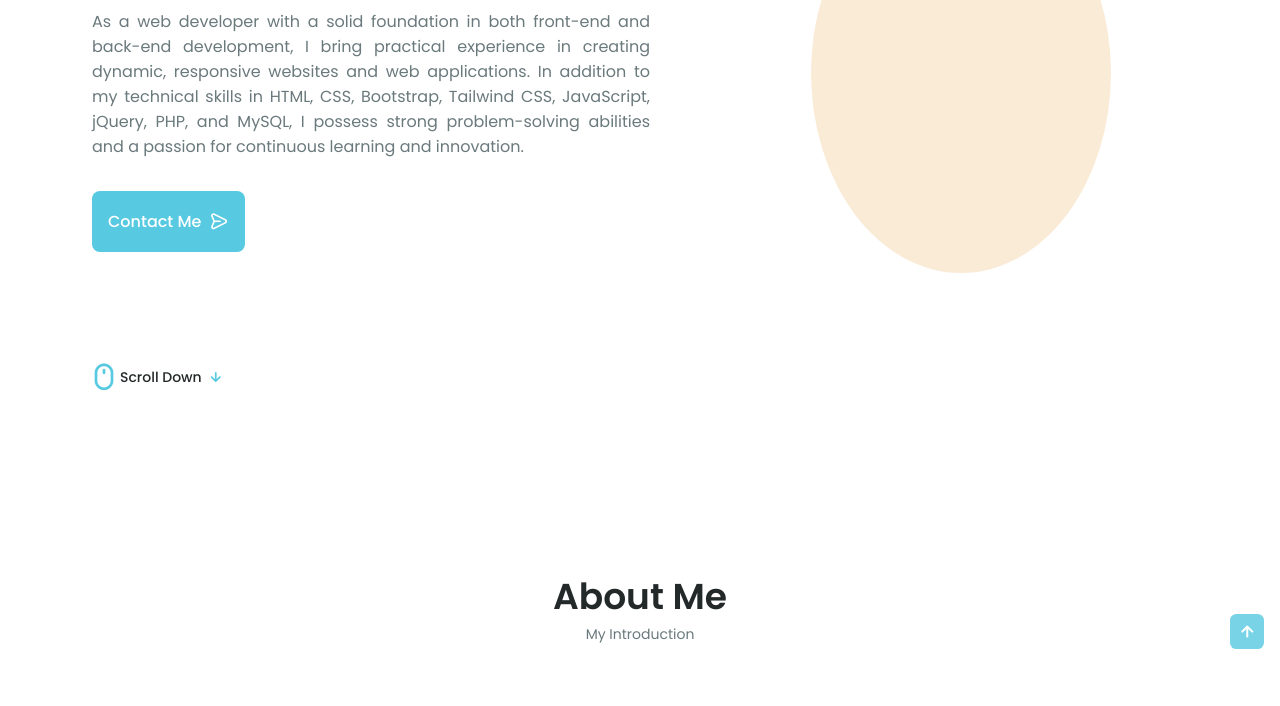
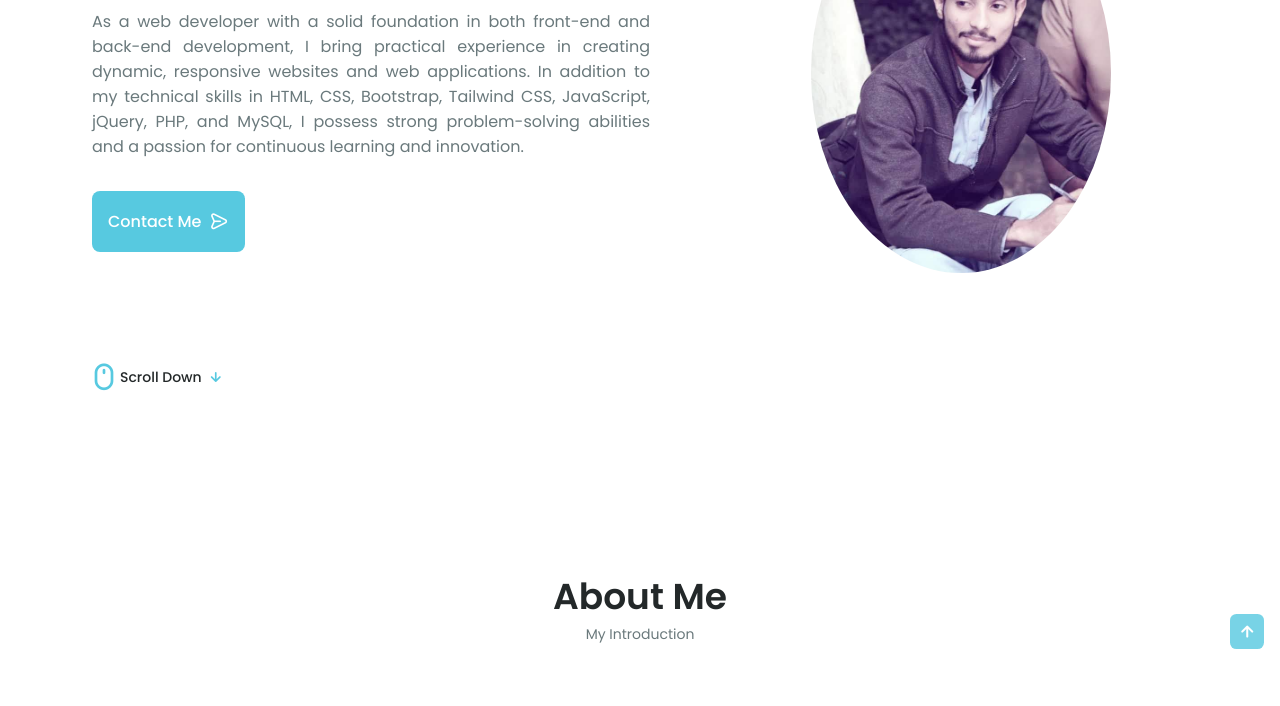
Before and after one commit to AsadMaqsoom/Portfolio, a plain HTML site: page index.html in a window 1280 px wide. Shown: the part 311-1017 px from the top of the page. Drawn offline with nearby package versions, Linux system fonts and the light colour scheme; grey boxes are pictures that could not be loaded.

Commit message:
Update styles.css

```diff
--- a/assets/css/styles.css
+++ b/assets/css/styles.css
@@ -129,7 +129,7 @@ h4 {
 }
 
 .img {
-  background-image: url("images/Asad.jpg");
+  background-image: url("../images/Asad.jpg");
   background-position: center;
   /* Center the image */
   background-size: cover;
```
